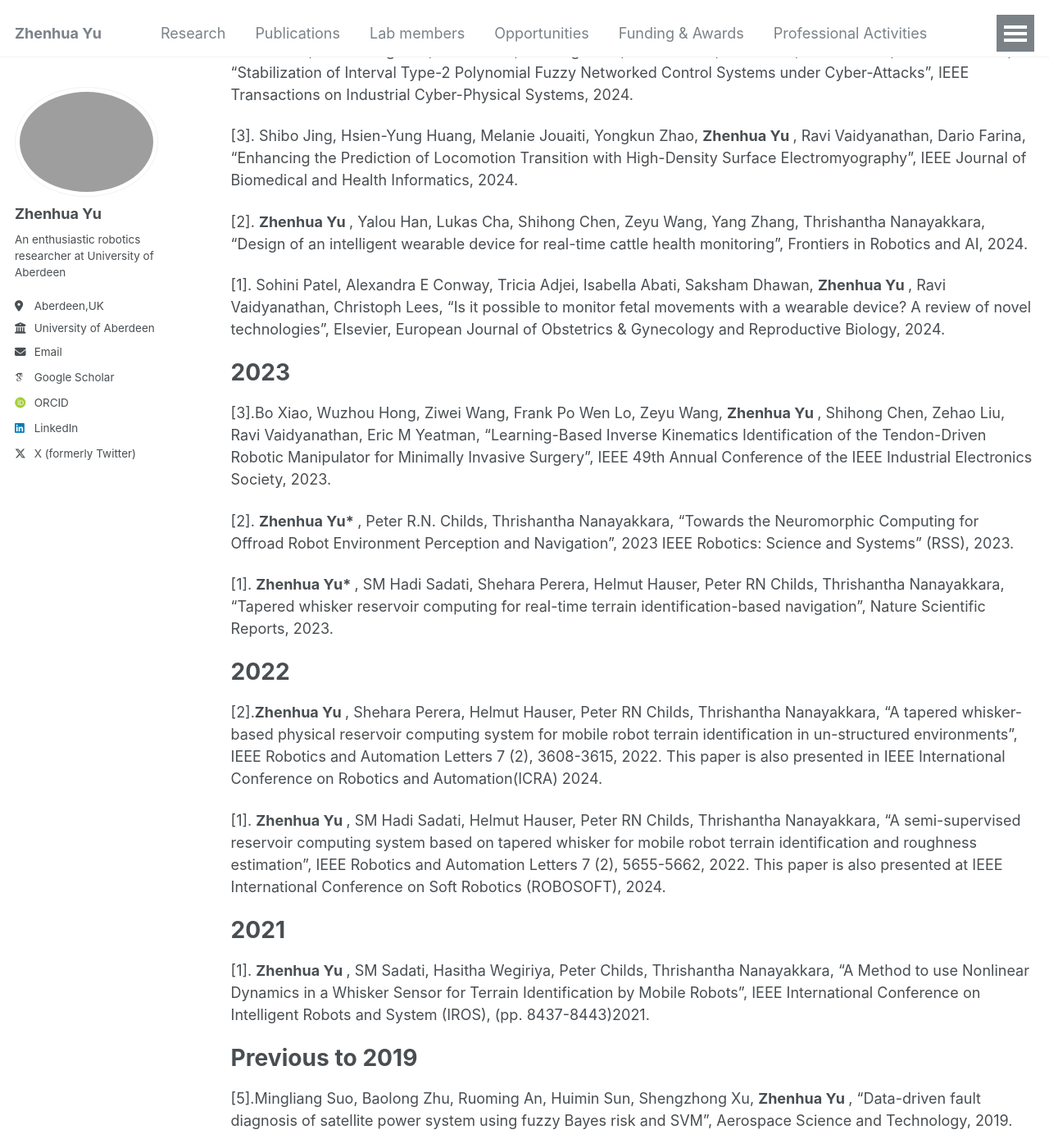
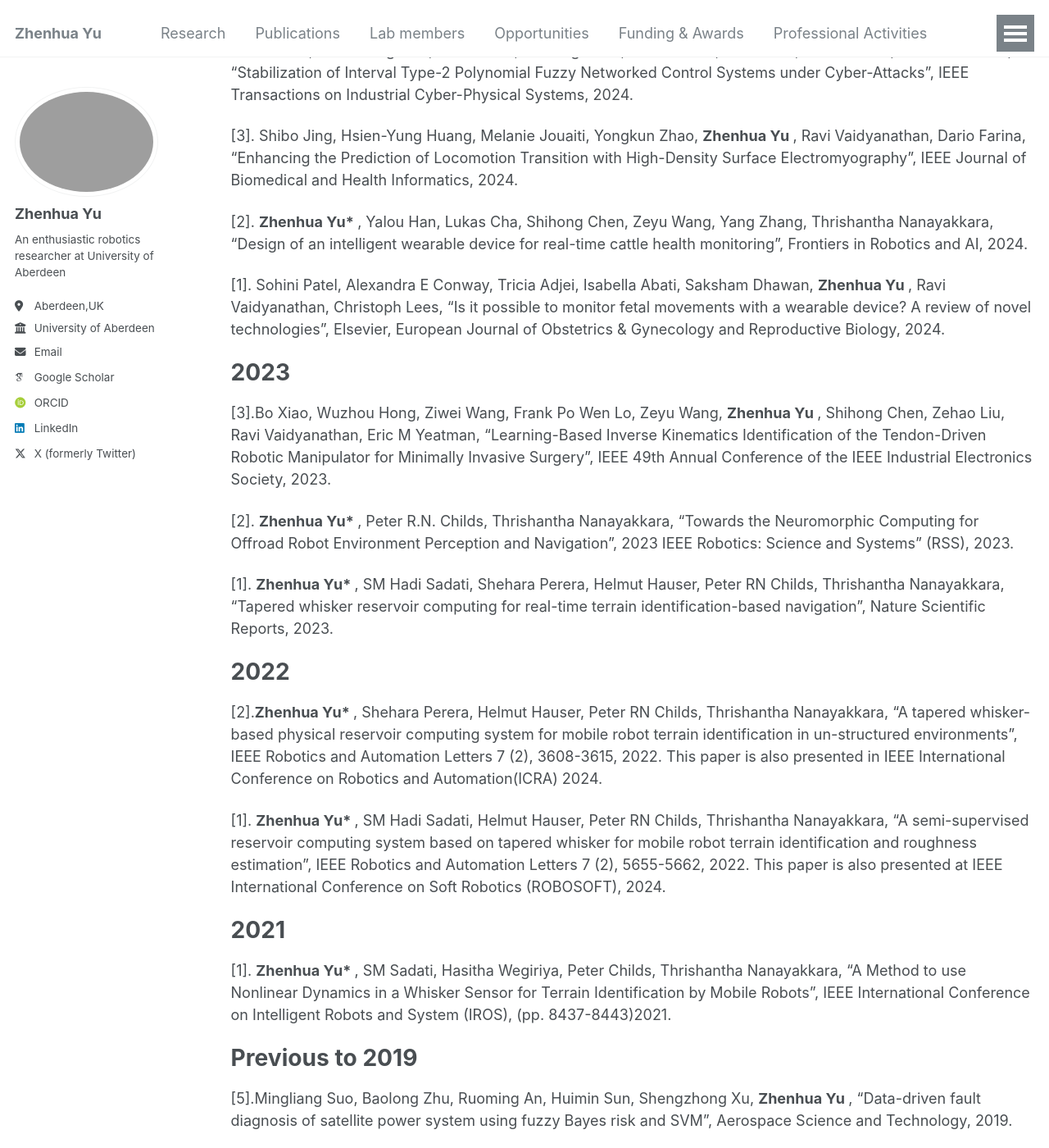
Before and after one commit to DrZhenhuaYu/DrZhenhuaYu.github.io, a Jekyll site: the page built from _pages/Publications.md, in a window 1280 px wide and 1400 px high, scrolled down 570 px. Shown: the whole window at 82% size. Built offline with Jekyll 4.4.1, drawn with Linux system fonts in a browser that asks for light colours; some web fonts are replaced; some of the changed text lies outside the part shown.

```diff
--- a/_pages/Publications.md
+++ b/_pages/Publications.md
@@ -21,13 +21,13 @@ Please [email me](mailto:zhenhua.yu@abdn.ac.uk) if you require a copy of the pap
 
 [6]. Lukas Cha, Annika Guez, Chih-Yu Chen, Sion Kim, <strong>Zhenhua Yu </strong>, Bo Xiao, Ravi Vaidyanathan, “Transparency Control of a 1-DoF Knee Exoskeleton via Human-in-the-Loop Velocity Optimisation”, 2024 IEEE International Conference on Robotics and Automation (ICRA), 2024.
 
-[5]. <strong>Zhenhua Yu *</strong>, Peter RN Childs, Yukun Ge, Thrishantha Nanayakkara, “Whisker Sensor for Robot Environments Perception: A Review”, IEEE Sensors Journal, 2024.
+[5]. <strong>Zhenhua Yu*</strong>, Peter RN Childs, Yukun Ge, Thrishantha Nanayakkara, “Whisker Sensor for Robot Environments Perception: A Review”, IEEE Sensors Journal, 2024.
 
 [4].Bo Xiao, Hak-Keung Lam, Lichao Sun, Shihong Chen,<strong>Zhenhua Yu </strong>, Tieshan Li, Zhaohui Zhu, Eric M Yeatman, “Stabilization of Interval Type-2 Polynomial Fuzzy Networked Control Systems under Cyber-Attacks”, IEEE Transactions on Industrial Cyber-Physical Systems, 2024.
 
 [3]. Shibo Jing, Hsien-Yung Huang, Melanie Jouaiti, Yongkun Zhao, <strong>Zhenhua Yu </strong>, Ravi Vaidyanathan, Dario Farina, “Enhancing the Prediction of Locomotion Transition with High-Density Surface Electromyography”, IEEE Journal of Biomedical and Health Informatics, 2024.
 
-[2]. <strong>Zhenhua Yu </strong>, Yalou Han, Lukas Cha, Shihong Chen, Zeyu Wang, Yang Zhang, Thrishantha Nanayakkara, “Design of an intelligent wearable device for real-time cattle health monitoring”, Frontiers in Robotics and AI, 2024.
+[2]. <strong>Zhenhua Yu* </strong>, Yalou Han, Lukas Cha, Shihong Chen, Zeyu Wang, Yang Zhang, Thrishantha Nanayakkara, “Design of an intelligent wearable device for real-time cattle health monitoring”, Frontiers in Robotics and AI, 2024.
 
 [1]. Sohini Patel, Alexandra E Conway, Tricia Adjei, Isabella Abati, Saksham Dhawan, <strong>Zhenhua Yu </strong>, Ravi Vaidyanathan, Christoph Lees, “Is it possible to monitor fetal movements with a wearable device? A review of novel technologies”, Elsevier, European Journal of Obstetrics & Gynecology and Reproductive Biology, 2024.
 # 2023
@@ -39,14 +39,14 @@ Please [email me](mailto:zhenhua.yu@abdn.ac.uk) if you require a copy of the pap
 
 # 2022
 
-[2].<strong>Zhenhua Yu </strong>, Shehara Perera, Helmut Hauser, Peter RN Childs, Thrishantha Nanayakkara, “A tapered whisker-based physical reservoir computing system for mobile robot terrain identification in un-structured environments”, IEEE Robotics and Automation Letters 7 (2), 3608-3615, 2022.
+[2].<strong>Zhenhua Yu* </strong>, Shehara Perera, Helmut Hauser, Peter RN Childs, Thrishantha Nanayakkara, “A tapered whisker-based physical reservoir computing system for mobile robot terrain identification in un-structured environments”, IEEE Robotics and Automation Letters 7 (2), 3608-3615, 2022.
 This paper is also presented in IEEE International Conference on Robotics and Automation(ICRA) 2024.
 
-[1]. <strong>Zhenhua Yu </strong>, SM Hadi Sadati, Helmut Hauser, Peter RN Childs, Thrishantha Nanayakkara, “A semi-supervised reservoir computing system based on tapered whisker for mobile robot terrain identification and roughness estimation”, IEEE Robotics and Automation Letters 7 (2), 5655-5662, 2022.
+[1]. <strong>Zhenhua Yu* </strong>, SM Hadi Sadati, Helmut Hauser, Peter RN Childs, Thrishantha Nanayakkara, “A semi-supervised reservoir computing system based on tapered whisker for mobile robot terrain identification and roughness estimation”, IEEE Robotics and Automation Letters 7 (2), 5655-5662, 2022.
 This paper is also presented at IEEE International Conference on Soft Robotics (ROBOSOFT), 2024.
 
 # 2021
-[1]. <strong>Zhenhua Yu </strong>, SM Sadati, Hasitha Wegiriya, Peter Childs, Thrishantha Nanayakkara, “A Method to use Nonlinear Dynamics in a Whisker Sensor for Terrain Identification by Mobile Robots”, IEEE International Conference on Intelligent Robots and System (IROS), (pp. 8437-8443)2021.
+[1]. <strong>Zhenhua Yu* </strong>, SM Sadati, Hasitha Wegiriya, Peter Childs, Thrishantha Nanayakkara, “A Method to use Nonlinear Dynamics in a Whisker Sensor for Terrain Identification by Mobile Robots”, IEEE International Conference on Intelligent Robots and System (IROS), (pp. 8437-8443)2021.
 
 # Previous to 2019
 [5].Mingliang Suo, Baolong Zhu, Ruoming An, Huimin Sun, Shengzhong Xu, <strong>Zhenhua Yu </strong>, “Data-driven fault diagnosis of satellite power system using fuzzy Bayes risk and SVM”, Aerospace Science and Technology, 2019.
```
